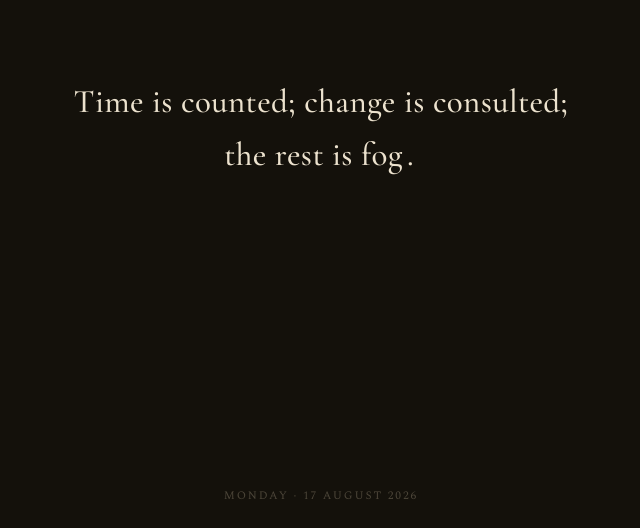
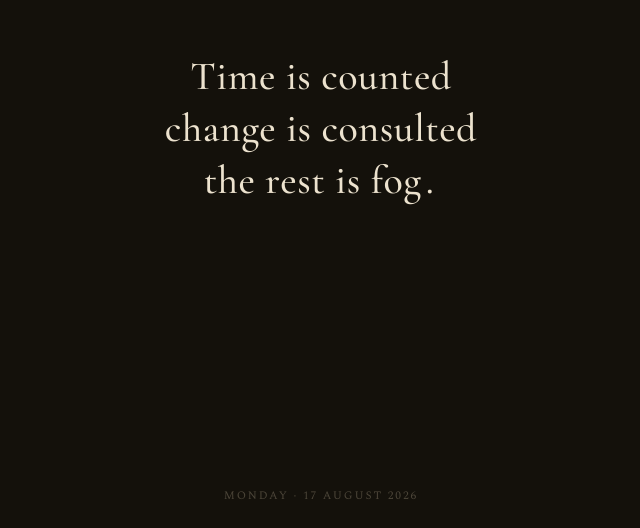
Before and after one commit to owenkaolii/personaltools, a plain HTML site: page index.html in a window 1280 px wide. Shown: the part 272-800 px from the top of the page, without its empty margins (319-959 px from the left). Drawn offline with nearby package versions, Linux system fonts and the light colour scheme.

Commit message:
Add files via upload

```diff
--- a/index.html
+++ b/index.html
@@ -29,18 +29,26 @@ body{
 }
 
 /* ── the line ── */
-.plate{max-width:520px;width:100%;text-align:center}
+.plate{max-width:620px;width:100%;text-align:center}
 
 .line{
   font-family:var(--display);
-  font-size:clamp(23px,5.2vw,33px);
   font-weight:500;
-  line-height:1.62;
-  letter-spacing:0.012em;
   color:var(--ink);
-  transition:opacity 1.1s ease, letter-spacing 1.1s ease;
 }
-.line em{font-style:italic;color:var(--ink)}
+.cl{
+  display:block;
+  font-size:clamp(30px,7.6vw,40px);
+  line-height:1.30;
+  letter-spacing:0.014em;
+  opacity:0;
+  transform:translateY(14px);
+  animation:settle 1.5s cubic-bezier(.22,.61,.36,1) forwards;
+}
+.cl:nth-child(1){animation-delay:.15s}
+.cl:nth-child(2){animation-delay:.55s}
+.cl:nth-child(3){animation-delay:.95s}
+@keyframes settle{to{opacity:1;transform:none}}
 
 /* doors — indistinguishable until touched */
 .door{
@@ -58,7 +66,7 @@ body{
 /* ── the seam: tap target on the final stop ── */
 .seam{
   cursor:pointer;color:inherit;
-  padding:0 .12em;
+  padding:.35em .45em;margin:-.35em -.35em;
   transition:color .6s ease,text-shadow .6s ease;
 }
 .seam:hover{color:var(--cinnabar)}
@@ -106,11 +114,15 @@ body.open .entry:nth-of-type(2){transition-delay:.56s}
 body.open .foot{opacity:.85;color:var(--ink2)}
 
 @media(max-width:520px){
-  .line{line-height:1.58}
-  .entry .n{font-size:18px}
+  body{padding:2rem 1.3rem}
+  .cl{line-height:1.34;margin-bottom:.16em}
+  .entry .n{font-size:19px}
+  .entry{padding:.85rem 0}
+  body.open .veil{margin-top:2.2rem}
 }
 @media(prefers-reduced-motion:reduce){
   *{transition-duration:.01ms!important}
+  .cl{animation:none;opacity:1;transform:none}
 }
 </style>
 </head>
@@ -126,9 +138,9 @@ body.open .foot{opacity:.85;color:var(--ink2)}
        around whichever words should lead where.
   ────────────────────────────────────────────────────────────── -->
   <div class="line">
-    Time is <a class="door" data-go="calendar.html">counted</a>;
-    change is <a class="door" data-go="iching.html">consulted</a>;<br>
-    the rest is fog<span class="seam" id="seam" title="">.</span>
+    <span class="cl">Time is <a class="door" data-go="calendar.html">counted</a></span>
+    <span class="cl">change is <a class="door" data-go="iching.html">consulted</a></span>
+    <span class="cl">the rest is fog<span class="seam" id="seam">.</span></span>
   </div>
 
   <div class="veil" id="veil">
```
Also changed, not shown: iching.html (+6 -0 lines).
